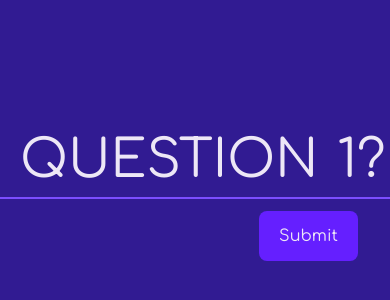
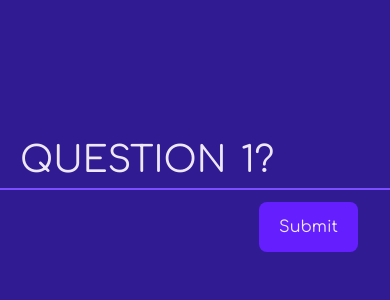
Before and after one commit to mrbing47/Material-Form, a plain HTML site: page index.html in a window 390 px wide. Shown: the part 224-524 px from the top of the page. Drawn offline with Linux system fonts and the light colour scheme.

Commit message:
minor font changes

```diff
--- a/index.css
+++ b/index.css
@@ -12,7 +12,7 @@
     --accent-light: #7c4dff;
     --text-color: #ede7f6;
     --text-font-family: 'Comfortaa', cursive;
-    ;
+    --text-size: 52px;
 }
 
 body {
@@ -68,7 +68,7 @@ section {
     border-color: var(--accent-dark);
     outline: 0;
     padding: 8px 20px;
-    font-size: 52px;
+    font-size: var(--text-size);
     background: var(--back-color);
 
     font-family: var(--text-font-family);
@@ -88,7 +88,7 @@ section {
 }
 
 .ques-container input:placeholder-shown~label {
-    font-size: 52px;
+    font-size: var(--text-size);
     left: 20px;
     top: 8px;
 }
@@ -125,6 +125,10 @@ section {
 }
 
 @media (max-width: 768px) {
+    :root {
+        --text-size: 36px;
+    }
+
     section {
         width: 100vw;
     }
```
